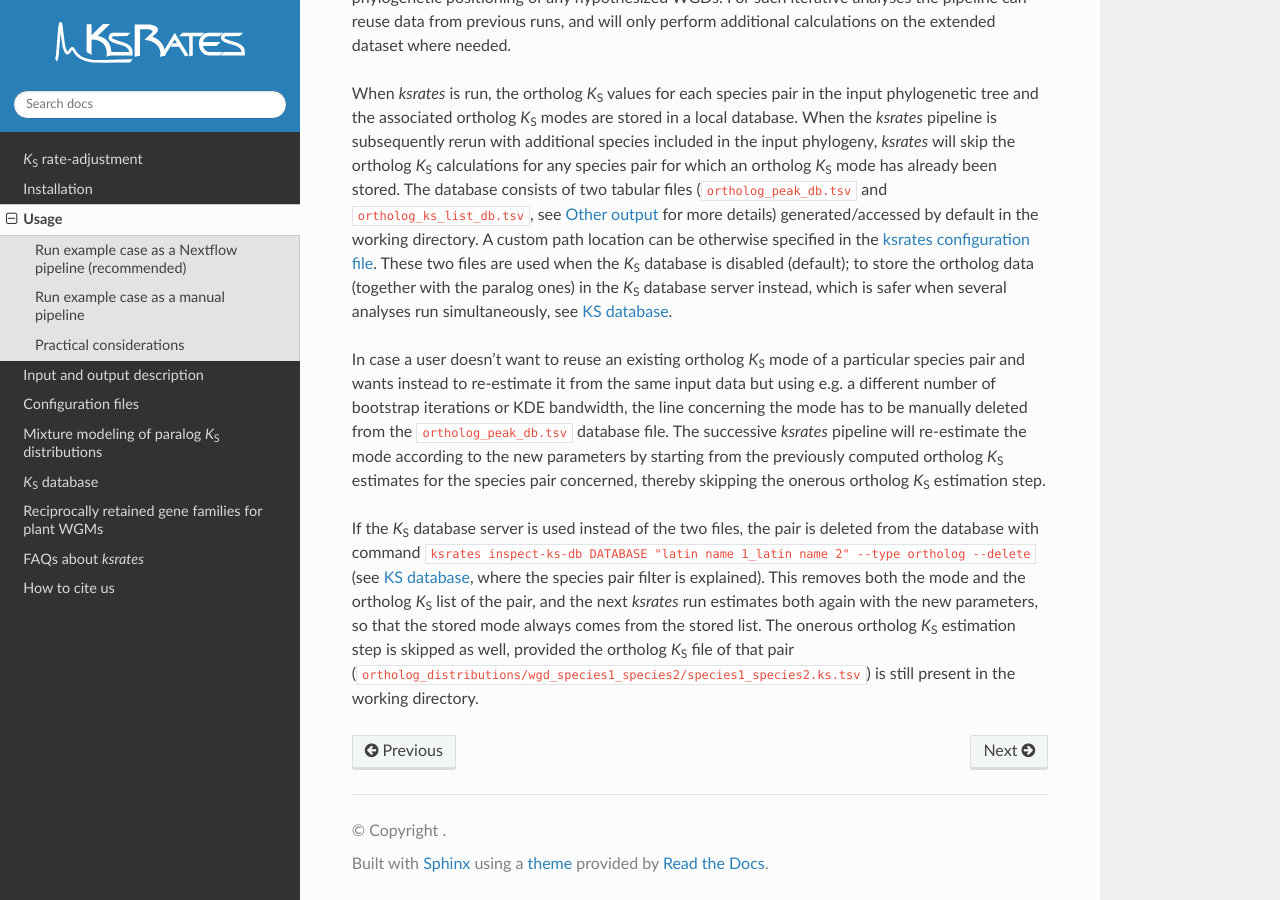
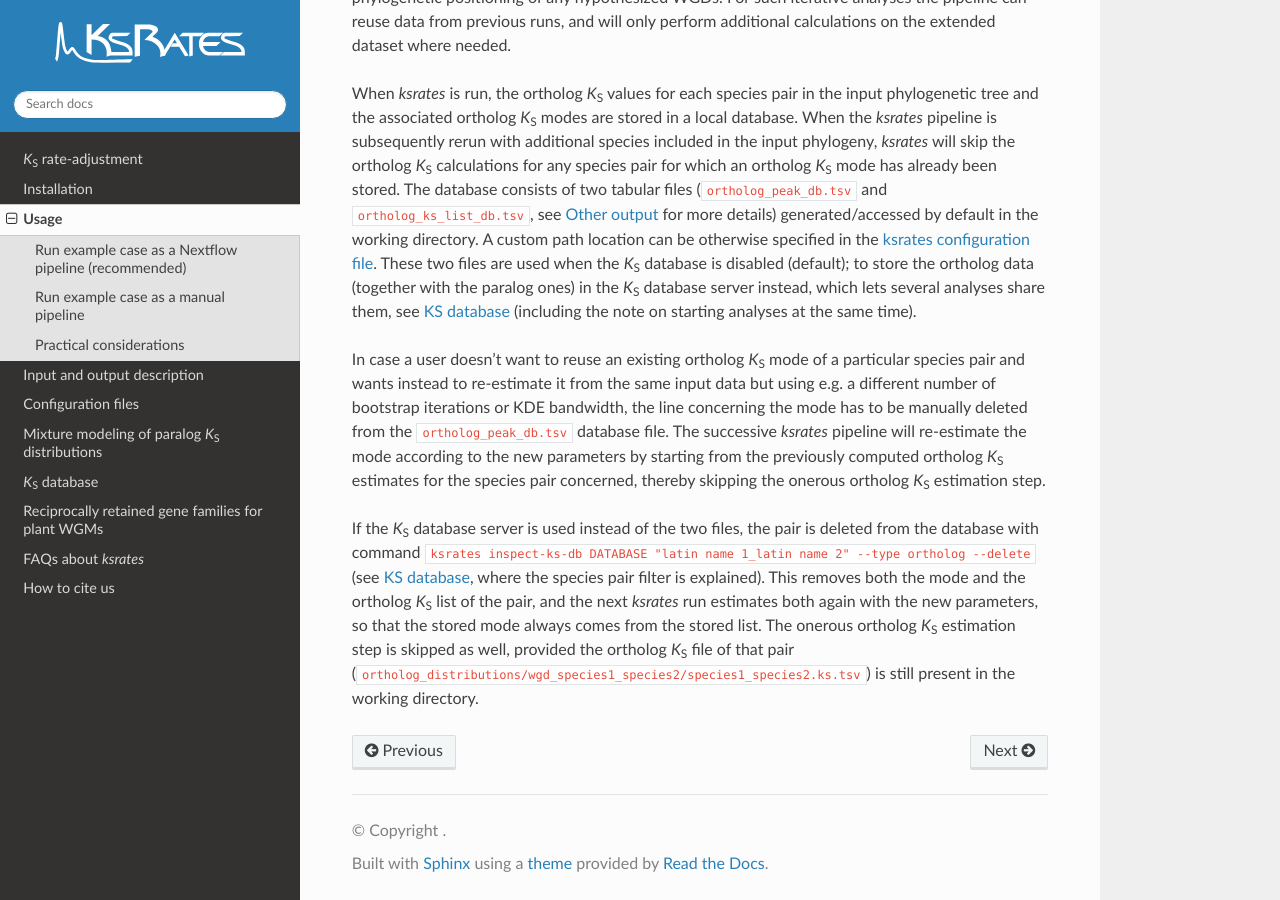
Before and after one commit to VIB-PSB/ksrates, a Sphinx documentation site: the page built from docs/usage.rst, in a window 1280 px wide and 900 px high, scrolled down 6453 px. Built offline with Sphinx 7.4.7 and the Read the Docs theme 3.1.0, drawn with Linux system fonts in a browser that asks for light colours.

Commit message:
Update database usage recommendation

```diff
--- a/docs/usage.rst
+++ b/docs/usage.rst
@@ -200,7 +200,7 @@ When dealing with large input phylogenies it is useful to know that *ksrates* ca
 For such iterative analyses the pipeline can reuse data from previous runs, and will only perform additional calculations on the extended dataset where needed.
 
 When *ksrates* is run, the ortholog *K*:sub:`S` values for each species pair in the input phylogenetic tree and the associated ortholog *K*:sub:`S` modes are stored in a local database.
-When the *ksrates* pipeline is subsequently rerun with additional species included in the input phylogeny, *ksrates* will skip the ortholog *K*:sub:`S` calculations for any species pair for which an ortholog *K*:sub:`S` mode has already been stored. The database consists of two tabular files (``ortholog_peak_db.tsv`` and ``ortholog_ks_list_db.tsv``, see :ref:`other_output` for more details) generated/accessed by default in the working directory. A custom path location can be otherwise specified in the :ref:`pipeline_config_section`. These two files are used when the *K*:sub:`S` database is disabled (default); to store the ortholog data (together with the paralog ones) in the *K*:sub:`S` database server instead, which is safer when several analyses run simultaneously, see :ref:`ks_database`.
+When the *ksrates* pipeline is subsequently rerun with additional species included in the input phylogeny, *ksrates* will skip the ortholog *K*:sub:`S` calculations for any species pair for which an ortholog *K*:sub:`S` mode has already been stored. The database consists of two tabular files (``ortholog_peak_db.tsv`` and ``ortholog_ks_list_db.tsv``, see :ref:`other_output` for more details) generated/accessed by default in the working directory. A custom path location can be otherwise specified in the :ref:`pipeline_config_section`. These two files are used when the *K*:sub:`S` database is disabled (default); to store the ortholog data (together with the paralog ones) in the *K*:sub:`S` database server instead, which lets several analyses share them, see :ref:`ks_database` (including the note on starting analyses at the same time).
 
 In case a user doesn't want to reuse an existing ortholog *K*:sub:`S` mode of a particular species pair and wants instead to re-estimate it from the same input data but using e.g. a different number of bootstrap iterations or KDE bandwidth, the line concerning the mode has to be manually deleted from the ``ortholog_peak_db.tsv`` database file. The successive *ksrates* pipeline will re-estimate the mode according to the new parameters by starting from the previously computed ortholog *K*:sub:`S` estimates for the species pair concerned, thereby skipping the onerous ortholog *K*:sub:`S` estimation step.
 
```
Also changed, not shown: docs/ks_database.rst (+11 -1 lines).
